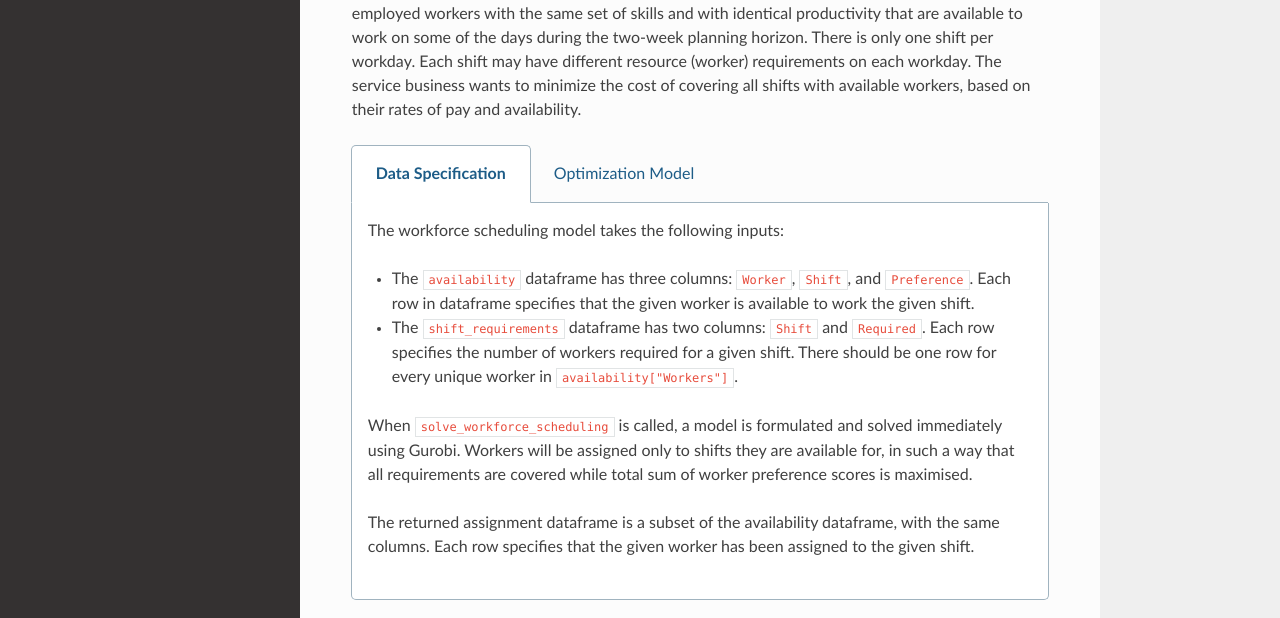
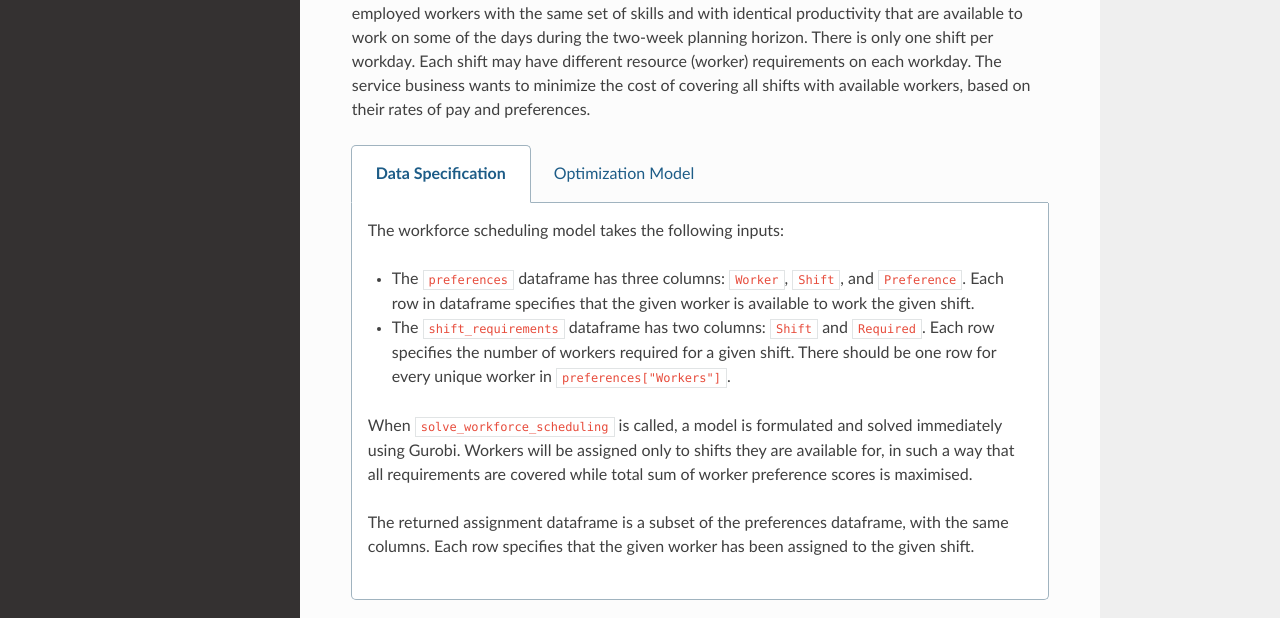
Before and after one commit to Gurobi/gurobi-optimods, a Sphinx documentation site: the page built from docs/source/mods/workforce.rst, in a window 1280 px wide and 1400 px high. Shown: the part 742-1360 px from the top of the window. Built offline with Sphinx 7.4.7 and the Read the Docs theme 2.0.0, drawn with Linux system fonts in a browser that asks for light colours; some of the changed text lies outside the part shown.

Commit message:
Adjust keyword arguments

```diff
--- a/docs/source/mods/workforce.rst
+++ b/docs/source/mods/workforce.rst
@@ -26,7 +26,7 @@
 Problem Specification
 ---------------------
 
-Consider a service business, like a restaurant, that develops its workforce plans for the next two weeks (considering a 7-day week). The service requires only one set of skills. There are a number of employed workers with the same set of skills and with identical productivity that are available to work on some of the days during the two-week planning horizon. There is only one shift per workday. Each shift may have different resource (worker) requirements on each workday. The service business wants to minimize the cost of covering all shifts with available workers, based on their rates of pay and availability.
+Consider a service business, like a restaurant, that develops its workforce plans for the next two weeks (considering a 7-day week). The service requires only one set of skills. There are a number of employed workers with the same set of skills and with identical productivity that are available to work on some of the days during the two-week planning horizon. There is only one shift per workday. Each shift may have different resource (worker) requirements on each workday. The service business wants to minimize the cost of covering all shifts with available workers, based on their rates of pay and preferences.
 
 .. tabs::
 
@@ -34,20 +34,20 @@
 
         The workforce scheduling model takes the following inputs:
 
-        * The ``availability`` dataframe has three columns: ``Worker``, ``Shift``,
+        * The ``preferences`` dataframe has three columns: ``Worker``, ``Shift``,
           and ``Preference``. Each row in dataframe specifies that the given worker
           is available to work the given shift.
         * The ``shift_requirements`` dataframe has two columns: ``Shift`` and
           ``Required``. Each row specifies the number of workers required for a
           given shift. There should be one row for every unique worker in
-          ``availability["Workers"]``.
+          ``preferences["Workers"]``.
 
         When ``solve_workforce_scheduling`` is called, a model is formulated and
         solved immediately using Gurobi. Workers will be assigned only to shifts
         they are available for, in such a way that all requirements are covered while
         total sum of worker preference scores is maximised.
 
-        The returned assignment dataframe is a subset of the availability dataframe,
+        The returned assignment dataframe is a subset of the preferences dataframe,
         with the same columns. Each row specifies that the given worker has been
         assigned to the given shift.
 
@@ -176,7 +176,7 @@
 
     # Get winning results.
     assigned_shifts = solve_workforce_scheduling(
-        availability=data.preferences,
+        preferences=data.preferences,
         shift_requirements=data.shift_requirements,
     )
 
@@ -226,7 +226,7 @@
 --------
 
 Solution is a selection of shift assignments. The returned dataframe is just a
-subset of the availability dataframe, so we can transform the results using
+subset of the preferences dataframe, so we can transform the results using
 normal pandas code (no gurobipy interaction).
 
 .. doctest:: workforce
@@ -287,15 +287,15 @@
 maximum.
 
 Some additional data needs to be provided to achieve this, in the form of a
-``worker_data`` dataframe ...
+``worker_limits`` dataframe ...
 
 .. doctest:: workforce
     :options: +NORMALIZE_WHITESPACE +ELLIPSIS
 
     >>> assigned_shifts = solve_workforce_scheduling(
-    ...     availability=data.preferences,
+    ...     preferences=data.preferences,
     ...     shift_requirements=data.shift_requirements,
-    ...     worker_data=data.worker_limits,
+    ...     worker_limits=data.worker_limits,
     ...     silent=True,
     ... )
     >>> shifts_table = pd.pivot_table(
```
Also changed, not shown: 2 other files.
